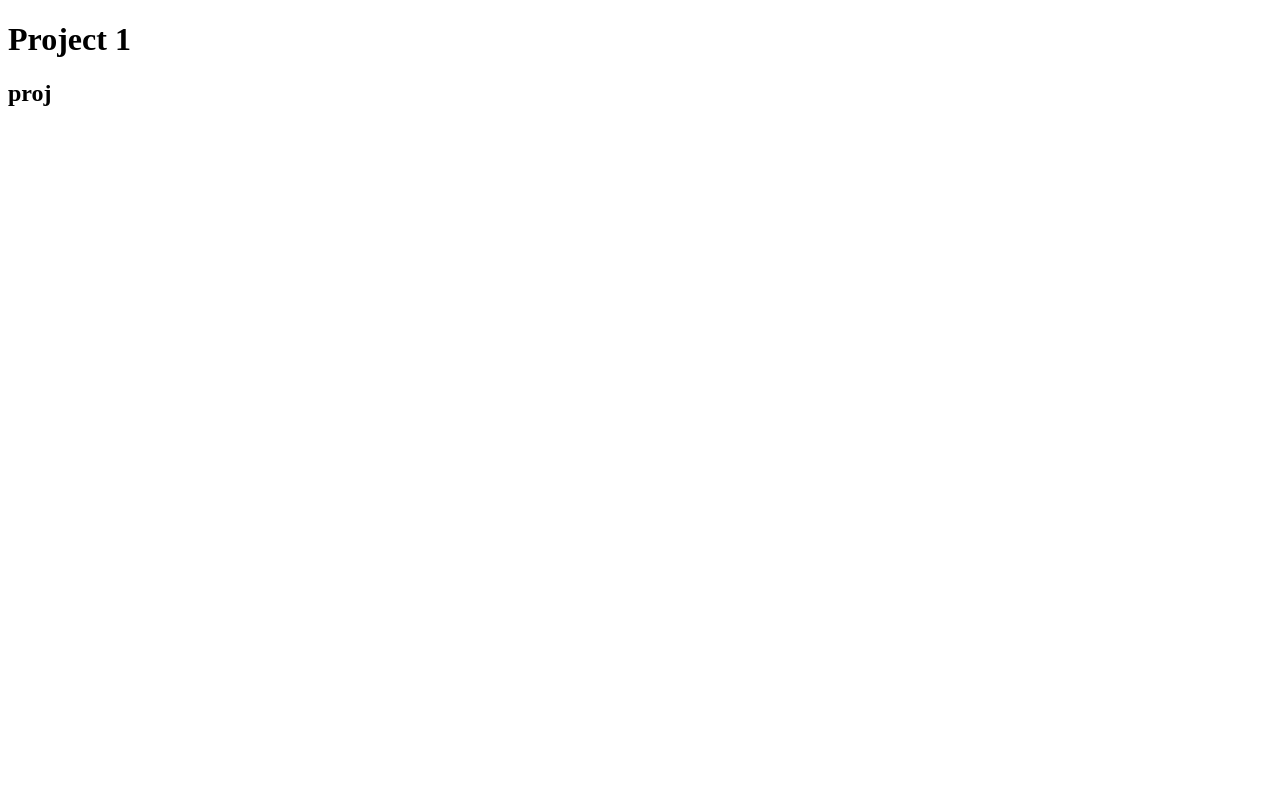
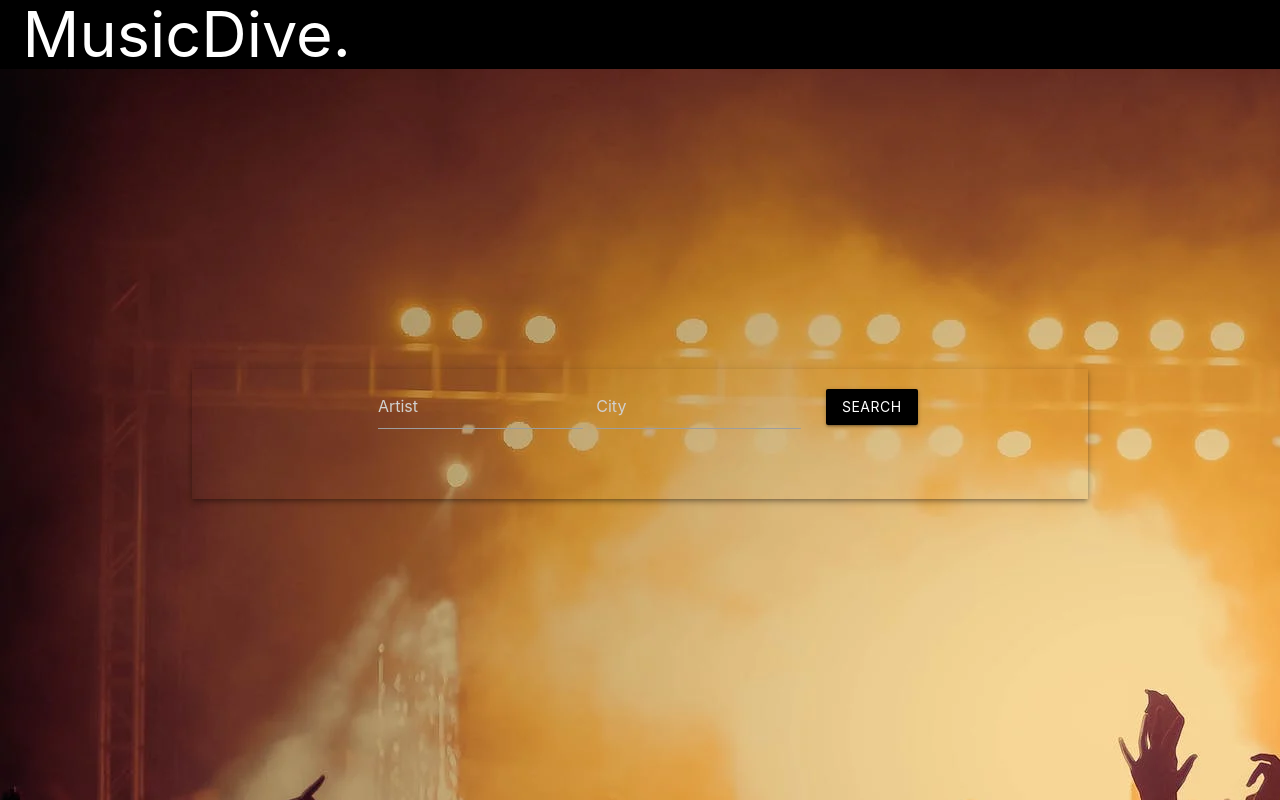
Before and after one commit to Rush0218/project-1, a plain HTML site: page index.html in a window 1280 px wide. Drawn offline with nearby package versions, Linux system fonts and the light colour scheme.

Commit message:
initial styling

```diff
--- a/assets/css/style.css
+++ b/assets/css/style.css
@@ -0,0 +1,22 @@
+body {
+    background-image: url("../images/background.jpg");
+    background-color: white;
+}
+
+.container {
+    margin-top: 20rem;
+    display: flex;
+}
+
+
+header h1 {
+    background-color: black;
+    color: white;
+    margin-top: 0;
+    padding-left: 1.5rem;
+}
+
+
+.row {
+    display: flex;
+}
--- a/index.html
+++ b/index.html
@@ -4,12 +4,44 @@
     <meta charset="UTF-8">
     <meta http-equiv="X-UA-Compatible" content="IE=edge">
     <meta name="viewport" content="width=device-width, initial-scale=1.0">
-    <title>Project-1t</title>
+    <title>Working Title</title>
+
+
+    <link href="stylesheet"  crossorigin="anonymous">
+    <link rel="stylesheet" href="https://cdnjs.cloudflare.com/ajax/libs/materialize/1.0.0/css/materialize.min.css">
+    <link href="https://fonts.googleapis.com/icon?family=Material+Icons" rel="stylesheet">
+    <link rel="stylesheet" href="./assets/css/style.css"/>
 </head>
+
 <body>
     <header>
-        <h1>Project 1</h1>
-        <h2>proj</h2>
+       <h1>MusicDive. </h1>
     </header>
+    <div class="container z-depth-2">
+
+    <div class="row">
+        <form class="col s12 m4 l5">
+          <div class="row">
+            <div class="input-field">
+              <textarea id="textarea1" class="materialize-textarea" placeholder="Artist"></textarea>
+            </div>
+          </div>
+        </form>
+
+        <form class="col s12 m4 l5">
+          <div class="row">
+            <div class="input-field">
+              <textarea id="textarea1" class="materialize-textarea" placeholder="City"></textarea>
+            </div>
+          </div>
+        </form>
+
+            <div class="col s12 m4 l2">
+                <div class="row"></div>
+        <button class="waves-effect black btn">Search</button>
+        </div>
+        </div>
+      </div>
+
 </body>
 </html>
```
Also changed, not shown: assets/images/background.jpg (added), 3 other files.
